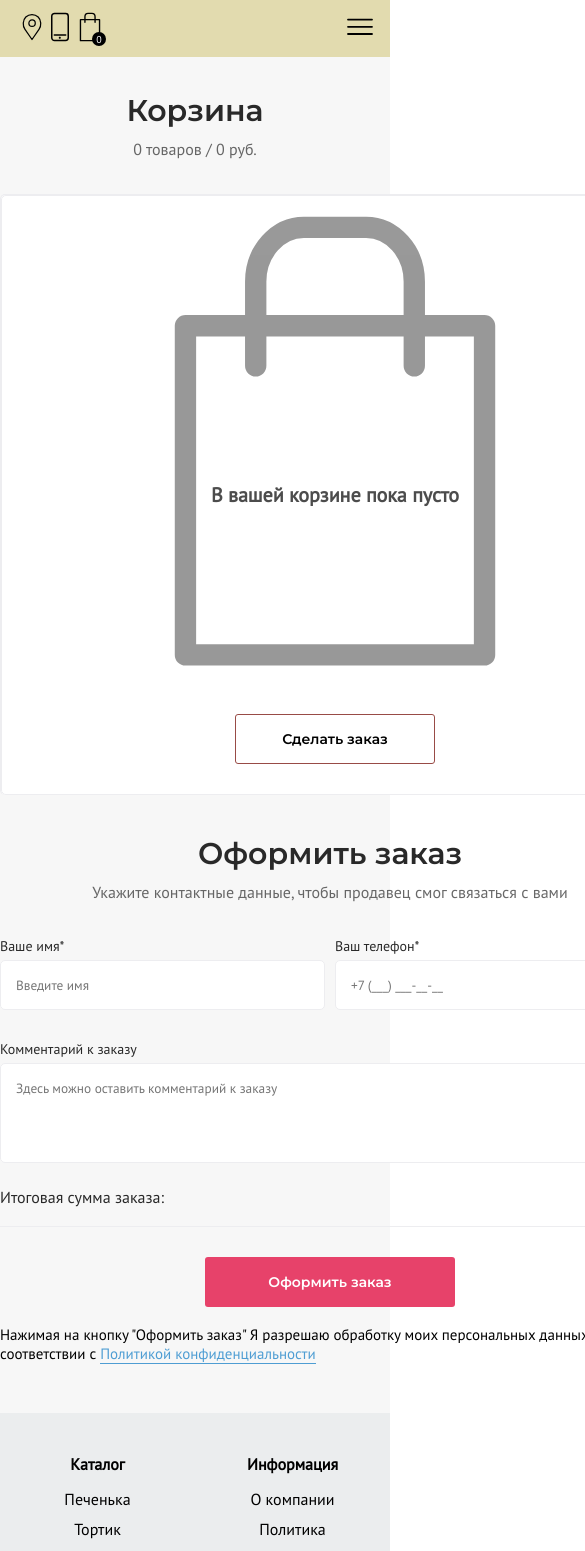
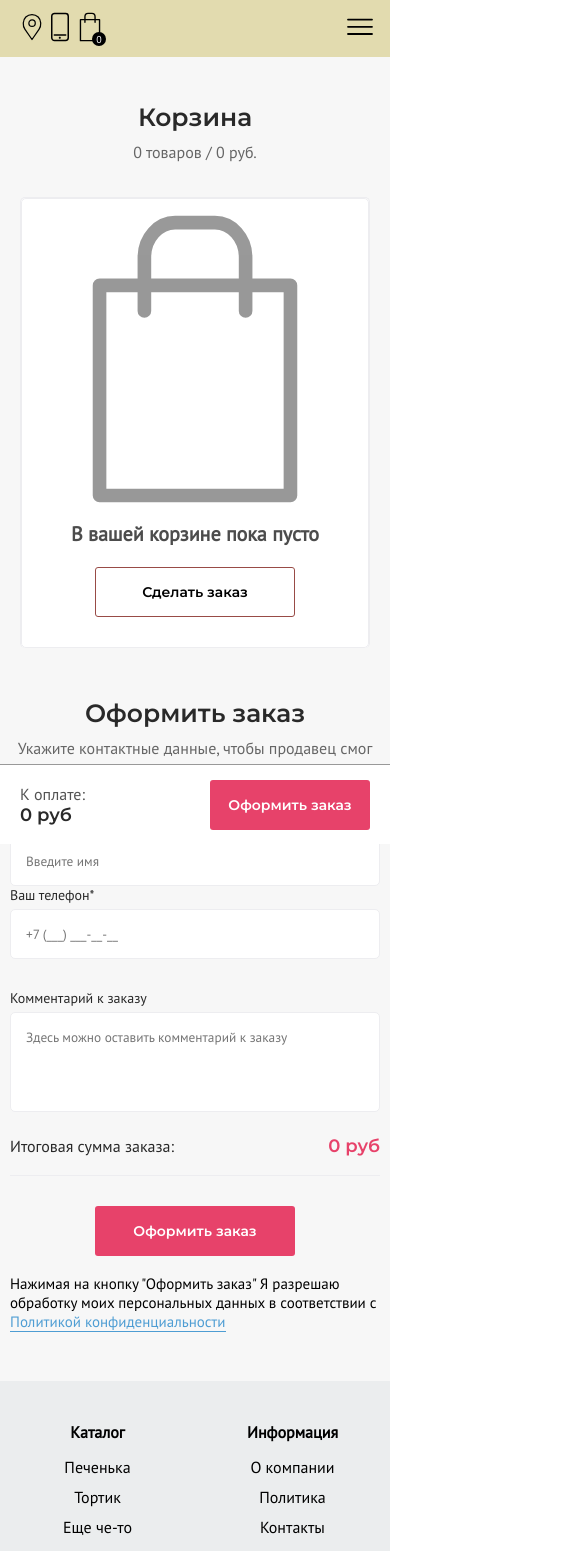
Before and after one commit to X6uddy/confectionery-frontend, a React (Create React App) app: page /basket in a window 390 px wide. Shown: the top 1551 px of the page, 585 px wide, since content can reach past the window. Built offline with nearby package versions, Linux system fonts and the light colour scheme.

Commit message:
basketPage is adapted

```diff
--- /dev/null
+++ b/src/components/basketCard/BasketCard-media.scss
@@ -0,0 +1,23 @@
+@media (max-width:672px) {
+    .basketCard {
+        position: relative;
+        width: 100%;
+        min-height: 130px;
+        &__infoBlock {
+            align-items: center;
+            &-wrapper {
+                position: static;
+                flex-direction: column;
+            }
+            &_amount {
+                left: 67px;
+                bottom: 13px;
+            }
+        }
+        &__img {
+            position: relative;
+            width: 70px;
+            height: 70px;
+        }
+    }
+}
--- a/src/components/basketCard/BasketCard.js
+++ b/src/components/basketCard/BasketCard.js
@@ -1,5 +1,6 @@
 import React, { useEffect, useState } from "react";
 import './BasketCard.scss';
+import './BasketCard-media.scss';
 import { useDispatch } from "react-redux";
 import { addItem, removeItem, deleteItem, setInputState} from "../../store/basketSlice";
 import removeIcon from '../../resources/icons/basketCard/removeicon.svg';
--- /dev/null
+++ b/src/components/modals/basketModal/BasketModal-media.scss
@@ -0,0 +1,7 @@
+@media (max-width: 414px){
+    .basketModal {
+        &__window {
+            width: 310px;
+        }
+    }
+}
--- a/src/components/modals/basketModal/BasketModal.js
+++ b/src/components/modals/basketModal/BasketModal.js
@@ -1,5 +1,6 @@
 import React from "react";
 import './BasketModal.scss';
+import './BasketModal-media.scss';
 import { Link } from "react-router-dom";
 import closeModal from '../../../resources/icons/basketModal/closeIcon.svg'
 import { useSelector,useDispatch } from "react-redux";
--- /dev/null
+++ b/src/components/modals/orderSuccessModal/OrderSuccessModal-media.scss
@@ -0,0 +1,7 @@
+@media (max-width: 414px){
+    .orderSuccessModal {
+        &__window {
+            width: 310px;
+        }
+    }
+}
--- a/src/components/modals/orderSuccessModal/OrderSuccessModal.js
+++ b/src/components/modals/orderSuccessModal/OrderSuccessModal.js
@@ -1,5 +1,6 @@
 import React from "react";
 import './OrderSuccessModal.scss';
+import './OrderSuccessModal-media.scss';
 import { Link } from "react-router-dom";
 import closeModal from '../../../resources/icons/orderSuccessModal/closeIcon.svg'
 import { useSelector,useDispatch } from "react-redux";
--- /dev/null
+++ b/src/components/pages/basketPage/BasketPage-media.scss
@@ -0,0 +1,150 @@
+@media (max-width: 1179px) {
+    .basketPage {
+        &-wrapper{
+            justify-content: space-around;
+        }
+        &__infoWindow {
+            width: 380px;
+        }
+        &__btn{
+            &-wrapper {
+                padding: 20px 20px;
+            }
+        }
+        &__mainContent {
+            &_itemsList {
+                width: 600px;
+            }
+        }
+    }
+}
+@media (max-width: 1005px) {
+    .basketPage {
+        &__infoWindow {
+            width: 300px;
+        }
+        &__btn{
+            &-wrapper {
+                padding: 15px 20px;
+            }
+            &_infoBtn{
+                width: 210px;
+            }
+        }
+        &__mainContent {
+            &_itemsList {
+                max-width: 540px;
+            }
+        }
+    }
+}
+@media (max-width: 869px) {
+    .basketPage {
+        &__infoWindow {
+            position: fixed;
+            display: flex;
+            width: 100%;
+            z-index: 100;
+            border: none;
+            border-top: 1px solid rgba($color: #000000, $alpha: .4);
+            border-radius: 0;
+            justify-content: space-between;
+            align-items: center;
+            height: 80px;
+            top: auto;
+            bottom: 0;
+            &_none {
+                display: none;
+            }
+            &-top {
+                display: none;
+            }
+            &-bottom {
+                min-width: 150px;
+                border: none;
+            }
+            &_forPay {
+                margin-right: 10px;
+            }
+        }
+    }
+}
+@media (max-width: 672px) {
+    .basketPage {
+        &__infoWindow {
+            &-bottom {
+                flex-direction: column;
+            }
+        }
+        &__form {
+            input {
+                width: 100%;
+            }
+            &-wrapper {
+                flex-direction: column;
+            }
+        }
+        &__mainContent {
+            padding: 0 10px;
+            &_itemsList {
+                max-width: 430px;
+            }
+        }
+    }
+}
+@media (max-width: 452px) {
+    .basketPage {
+        &__title {
+            font-size: 25px;
+        }
+        &__btn{
+            &_mainContent {
+                width: 200px;
+            }
+            &_infoBtn{
+                width: 160px;
+            }
+        }
+        &__mainContent {
+            &_itemsList {
+                max-width: 350px;
+                &-empty {
+                    height: 450px;
+                    div {
+                        position: absolute;
+                        bottom: 100px;
+                    }
+                    img {
+                        width: 250px;
+                        height: 300px;
+                    }
+                }
+            }
+        }
+    }
+}
+@media (max-width: 378px) {
+    .basketPage {
+        &__mainContent {
+            &_itemsList {
+                max-width: 300px;
+                &-empty {
+                    height: 350px;
+                    div {
+                        position: absolute;
+                        bottom: 100px;
+                    }
+                    img {
+                        width: 200px;
+                        height: 200px;
+                    }
+                }
+            }
+        }
+        &__btn{
+            &_infoBtn{
+                width: 140px;
+            }
+        }
+    }
+}
--- a/src/components/pages/basketPage/BasketPage.js
+++ b/src/components/pages/basketPage/BasketPage.js
@@ -1,5 +1,6 @@
-import React, { useState } from "react";
+import React, { useEffect, useState } from "react";
 import './BasketPage.scss';
+import './BasketPage-media.scss';
 import BasketCard from "../../basketCard/BasketCard";
 import { useDispatch, useSelector } from "react-redux";
 import basketIcon from '../../../resources/icons/basketCard/basketicon.svg'
@@ -18,6 +19,27 @@ const BasketPage = () => {
     const [buyersComment,setBuyersComment] = useState('');
     const [nameRequired,setNameRequired] = useState(true);
     const [numberRequired,setNumberRequired] = useState(true);
+    const [offerBtn ,setOfferBtn] = useState();
+
+
+    useEffect(() => {
+        const offerScroll = () =>{
+            const offerBlock =  document.querySelector('.basketPage__mainContent_makeOrder');
+            const offerBlockPosition = offerBlock.getBoundingClientRect();
+            if(offerBlockPosition.top <= 230 && window.outerWidth <= 869){
+                setOfferBtn(true)
+            }else{
+                setOfferBtn(false)
+            }
+        }
+        window.addEventListener('scroll', offerScroll);
+        return () => {
+            window.removeEventListener('scroll', offerScroll);
+        }
+
+    }, [])
+
+
 
     function sendMail() {
         if(checkInputs()){
@@ -82,13 +104,13 @@ const BasketPage = () => {
                             {(basketItems.length !== 0) ? basketItems.map((item) => (
                                     <BasketCard key={item.productID} basketItem={item} />
                             )): <div className="basketPage__mainContent_itemsList-empty">
-                                В вашей корзине пока пусто
+                                <div>В вашей корзине пока пусто</div>
                                 <img alt="basket" src={basketIcon} />
                                 <Link to="/catalog" className="basketPage__btn basketPage__btn_empty">Сделать заказ</Link>
                                 </div>}
                         </div>
                     </div>
-                    <div className="basketPage__infoWindow">
+                    <div className={offerBtn ? "basketPage__infoWindow basketPage__infoWindow_none" : 'basketPage__infoWindow'} >
                         <div className="basketPage__infoWindow-top">
                             <div className="basketPage__infoWindow_title">Итого</div>
                             <div className="basketPage__infoWindow_fullPrice">
@@ -98,11 +120,11 @@ const BasketPage = () => {
                             </div>
                         </div>
                         <div className="basketPage__infoWindow-bottom">
-                            <div className="basketPage__infoWindow_forPay">К оплате</div>
+                            <div className="basketPage__infoWindow_forPay">К оплате:</div>
                             <div className="basketPage__infoWindow_sum">{totalAmount} руб</div>
                         </div>
                         <div className="basketPage__btn-wrapper">
-                            <button className="basketPage__btn" onClick={() => {
+                            <button className="basketPage__btn basketPage__btn_infoBtn" onClick={() => {
                                 if(!sendMail()){
                                     if(basketItems.length === 0){
                                         dispatch(openBasketModal())
@@ -141,7 +163,7 @@ const BasketPage = () => {
                                         />
                                     </div>
                                 </div>
-                                <div className="basketPage__form_field_comment">
+                                <div className="basketPage__form_field-comment">
                                     <div>Комментарий к заказу</div>
                                     <textarea
                                     type="text"
--- a/src/components/pages/basketPage/BasketPage.scss
+++ b/src/components/pages/basketPage/BasketPage.scss
@@ -1,6 +1,6 @@
 .basketPage {
     background-color: #F7F7F7;
-    padding: 35px 0 50px 0;
+    padding: 35px 0px 50px 0px;
     &__title {
         color: #292929 ;
         text-align: center;
@@ -9,6 +9,7 @@
         font-style: normal;
         font-weight: 600;
         margin-bottom: 10px;
+        padding-top: 10px;
     }
     &__describe {
         color: #292929;
@@ -27,8 +28,9 @@
     }
     &__mainContent {
         &_makeOrder {
-            width: 660px;
+            max-width: 660px;
             margin: 0 auto;
+            padding:  0 10px;
         }
         &_itemsList{
             width: 670px;
@@ -213,7 +215,7 @@
             margin-bottom: 30px;
         }
         &_field {
-            &_comment {
+            &-comment {
                 div{
                     color: #292929;
                     font-family: PTSans-Regular;
@@ -247,7 +249,7 @@
             input {
                 font-family: PTSans-Regular;
                 padding-left: 15px;
-                width: 325px;
+                width: 316px;
                 height: 50px;
                 background-color: #fff;
                 border: 1px solid #EDEDF0;
--- a/src/components/pages/catalogPage/CatalogPage.js
+++ b/src/components/pages/catalogPage/CatalogPage.js
@@ -25,13 +25,13 @@ const CatalogPage = () => {
             }else{
                 setArrowVisable(false)
             }
-        }
-        window.addEventListener('scroll', arrowScroll)
+        };
+        window.addEventListener('scroll', arrowScroll);
         if(skip === 0) {
             dispatch(fetchProducts(skip))
             dispatch(loadNextProducts())
             dispatch(fetchSumProducts())
-        }
+        };
 
         return () => {
             window.removeEventListener('scroll', arrowScroll);
```
